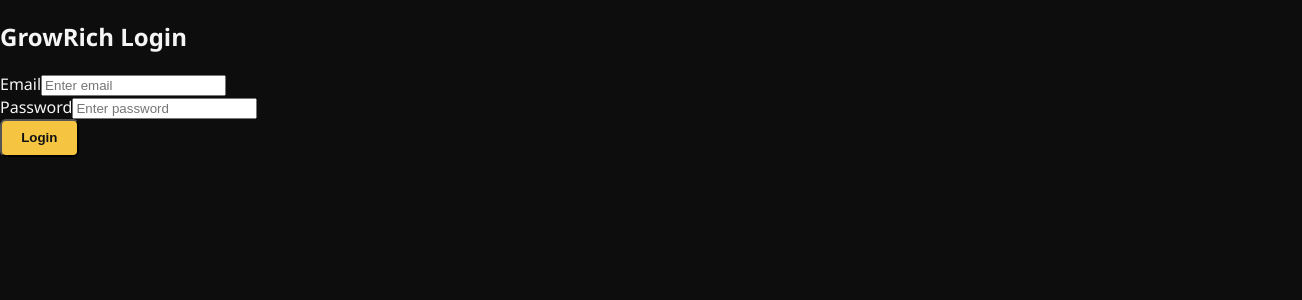
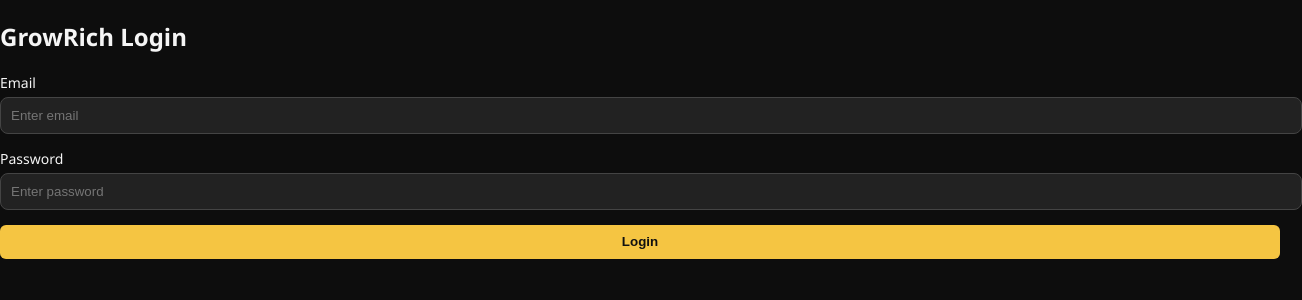
Before and after one commit to YBspotted20045/Grow-rich-investinm, a React (Create React App) app: page /login in a window 1280 px wide. Shown: the top 300 px of the page, 1302 px wide, since content can reach past the window. Built offline with nearby package versions, Linux system fonts and the light colour scheme.

Commit message:
Update Login.css

```diff
--- a/src/Pages/Login.css
+++ b/src/Pages/Login.css
@@ -1,95 +1,72 @@
-.login-container {
+/* src/Pages/Auth.css */
+
+.auth-page {
   display: flex;
   justify-content: center;
   align-items: center;
-  height: 100vh;
-  background: #0d0d0d;
+  min-height: 100vh;
+  background: #000; /* black theme */
+  padding: 20px;
 }
 
-.login-form {
-  background: #1a1a1a;
-  padding: 2rem;
+.auth-box {
+  background: #111;
+  padding: 25px;
   border-radius: 12px;
-  width: 320px;
-  display: flex;
-  flex-direction: column;
-  gap: 1rem;
-  box-shadow: 0 4px 12px rgba(0,0,0,0.5);
+  width: 100%;
+  max-width: 380px;
+  box-shadow: 0px 4px 12px rgba(0, 0, 0, 0.6);
+  color: white;
 }
 
-.login-form h2 {
+.auth-box h2 {
   text-align: center;
-  margin-bottom: 1rem;
-  color: #d4af37;
+  margin-bottom: 20px;
+  color: gold;
 }
 
-.login-form input {
-  padding: 0.8rem;
-  border-radius: 6px;
-  border: none;
-  outline: none;
+.form-group {
+  margin-bottom: 15px;
 }
 
-.login-form button {
-  background-color: #d4af37;
-  color: #0d0d0d;
-  padding: 0.8rem;
-  border-radius: 6px;
-  border: none;
-  font-weight: bold;
-}
-button {
-  position: relative;
-  display: flex;
-  align-items: center;
-  justify-content: center;
-}
-
-.spinner {
-  border: 3px solid rgba(255, 255, 255, 0.3);
-  border-top: 3px solid white;
-  border-radius: 50%;
-  width: 18px;
-  height: 18px;
-  animation: spin 0.8s linear infinite;
-}
-
-@keyframes spin {
-  0% {
-    transform: rotate(0deg);
-  }
-  100% {
-    transform: rotate(360deg);
-  }
-}
-.message {
-  margin-bottom: 10px;
-  padding: 8px;
-  border-radius: 5px;
-  text-align: center;
+.form-group label {
+  display: block;
+  margin-bottom: 5px;
   font-size: 14px;
 }
 
-.message.success {
-  background: #d4edda;
-  color: #155724;
+.form-group input {
+  width: 100%;
+  padding: 10px;
+  border-radius: 8px;
+  border: 1px solid #444;
+  background: #222;
+  color: white;
 }
 
-.message.error {
-  background: #f8d7da;
-  color: #721c24;
-}
-.switch-link {
-  margin-top: 15px;
-  text-align: center;
-  font-size: 14px;
+.form-group input:focus {
+  outline: none;
+  border-color: gold;
 }
 
-.switch-link a {
-  color: #007bff;
-  text-decoration: none;
+.gold-btn {
+  width: 100%;
+  padding: 12px;
+  background: gold;
+  border: none;
+  border-radius: 8px;
+  font-weight: bold;
+  cursor: pointer;
 }
 
-.switch-link a:hover {
-  text-decoration: underline;
+.gold-btn:hover {
+  background: #e6c200;
 }
+
+.error {
+  background: #ff4d4d;
+  padding: 10px;
+  margin-bottom: 15px;
+  border-radius: 8px;
+  text-align: center;
+}
```
